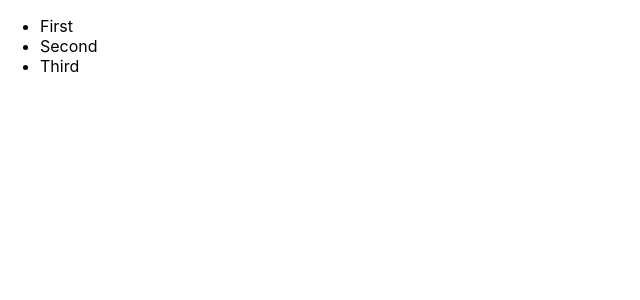
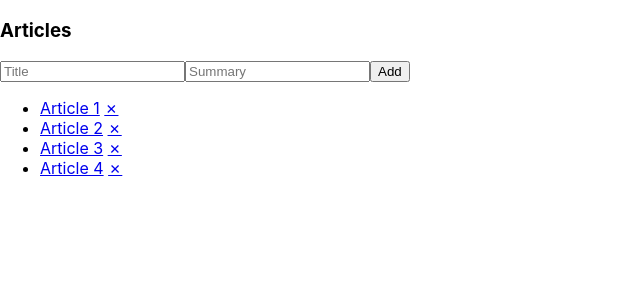
Before and after one commit to Arindo-Mudiare/react-playground, a React (Create React App) app: page / in a window 1280 px wide. Shown: the top 300 px of the page, without its empty margins (0-640 px from the left). Built offline with nearby package versions, Linux system fonts and the light colour scheme.

Commit message:
refactored class components to hooks

```diff
--- /dev/null
+++ b/src/AddArticle.js
@@ -0,0 +1,21 @@
+import * as React from "react";
+
+function AddArticle({
+  name,
+  title,
+  summary,
+  onChangeTitle,
+  onChangeSummary,
+  onClickAdd,
+}) {
+  return (
+    <section>
+      <h1>{name}</h1>
+      <input placeholder="Title" value={title} onChange={onChangeTitle} />
+      <input placeholder="Summary" value={summary} onChange={onChangeSummary} />
+      <button onClick={onClickAdd}>Add</button>
+    </section>
+  );
+}
+
+export default AddArticle;
--- /dev/null
+++ b/src/ArticleItem.js
@@ -0,0 +1,25 @@
+import * as React from "react";
+
+function ArticleItem({ article, onClickToggle, onClickRemove }) {
+  return (
+    <li>
+      <a
+        href={"#${article.id}"}
+        title="Toggle Summary"
+        onClick={onClickToggle.bind(null, article.id)}
+      >
+        {article.title}
+      </a>
+      &nbsp;
+      <a
+        href={"#${article.id}"}
+        title="Remove"
+        onClick={onClickRemove.bind(null, article.id)}
+      >
+        &#10007;
+      </a>
+      <p style={{ display: article.display }}>{article.summary}</p>
+    </li>
+  );
+}
+export default ArticleItem;
--- /dev/null
+++ b/src/ArticleList.js
@@ -0,0 +1,18 @@
+import * as React from "react";
+import ArticleItem from "./ArticleItem";
+
+function ArticleList({ articles, onClickToggle, onClickRemove }) {
+  return (
+    <ul>
+      {articles.map((i) => (
+        <ArticleItem
+          key={i.id}
+          article={i}
+          onClickToggle={onClickToggle}
+          onClickRemove={onClickRemove}
+        />
+      ))}
+    </ul>
+  );
+}
+export default ArticleList;
--- /dev/null
+++ b/src/HigherOda.js
@@ -0,0 +1,29 @@
+import * as React from "react";
+
+class HigherOda extends React.Component {
+  state = {
+    first: 0,
+    second: 0,
+    third: 0,
+  };
+
+  onClick = (name) => () => {
+    this.setState((state) => ({
+      ...state,
+      [name]: state[name] + 1,
+    }));
+  };
+
+  render() {
+    const { first, second, third } = this.state;
+    return (
+      <>
+        <button onClick={this.onClick("first")}>First {first}</button>
+        <button onClick={this.onClick("second")}>Second {second}</button>
+        <button onClick={this.onClick("third")}>Third {third}</button>
+      </>
+    );
+  }
+}
+
+export default HigherOda;
--- /dev/null
+++ b/src/MyFeature.js
@@ -0,0 +1,94 @@
+import * as React from "react";
+
+const id = (function* () {
+  let i = 1;
+  while (true) {
+    yield i;
+    i += 1;
+  }
+})();
+
+function MyFeature({ addArticle, articleList }) {
+  const [articles, setArticles] = React.useState([
+    {
+      id: id.next(),
+      title: "Article 1",
+      summary: "Article 1 Summary",
+      display: "none",
+    },
+    {
+      id: id.next(),
+      title: "Article 2",
+      summary: "Article 2 Summary",
+      display: "none",
+    },
+    {
+      id: id.next(),
+      title: "Article 3",
+      summary: "Article 3 Summary",
+      display: "none",
+    },
+    {
+      id: id.next(),
+      title: "Article 4",
+      summary: "Article 4 Summary",
+      display: "none",
+    },
+  ]);
+
+  const [title, setTitle] = React.useState("");
+  const [summary, setSummary] = React.useState("");
+
+  function onChangeTitle(e) {
+    setTitle(e.target.value);
+  }
+
+  function onChangeSummary(e) {
+    setSummary(e.target.value);
+  }
+
+  function onClickAdd() {
+    setArticles([
+      ...articles,
+      {
+        id: id.next(),
+        title: title,
+        summary: summary,
+        display: "none",
+      },
+    ]);
+    setTitle("");
+    setSummary("");
+  }
+
+  function onClickRemove(id) {
+    setArticles(articles.filter((article) => article.id !== id));
+  }
+
+  function onClickToggle(id) {
+    const index = articles.findIndex((article) => article.id === id);
+    const updatedArticles = [...articles];
+
+    updatedArticles[index] = {
+      ...articles[index],
+      display: articles[index].display ? "" : "none",
+    };
+
+    setArticles(updatedArticles);
+  }
+
+  return (
+    <section>
+      {addArticle({
+        title,
+        summary,
+        onChangeTitle,
+        onChangeSummary,
+        onClickAdd,
+      })}
+      {articleList({ articles, onClickToggle, onClickRemove })}
+    </section>
+  );
+}
+
+export default MyFeature;
--- a/src/index.js
+++ b/src/index.js
@@ -4,6 +4,10 @@ import "./index.css";
 import App from "./App";
 import reportWebVitals from "./reportWebVitals";
 import MyList2 from "./MyList2";
+import HigherOda from "./HigherOda";
+import MyFeature from "./MyFeature";
+import AddArticle from "./AddArticle";
+import ArticleList from "./ArticleList";
 
 const items = [
   { id: 0, name: "First" },
@@ -14,8 +18,31 @@ const items = [
 const root = ReactDOM.createRoot(document.getElementById("root"));
 root.render(
   <React.StrictMode>
-    {/* <App /> */}
-    <MyList2 items={items} />
+    <MyFeature
+      addArticle={({
+        title,
+        summary,
+        onChangeTitle,
+        onChangeSummary,
+        onClickAdd,
+      }) => (
+        <AddArticle
+          name="Articles"
+          title={title}
+          summary={summary}
+          onChangeTitle={onChangeTitle}
+          onChangeSummary={onChangeSummary}
+          onClickAdd={onClickAdd}
+        />
+      )}
+      articleList={({ articles, onClickToggle, onClickRemove }) => (
+        <ArticleList
+          articles={articles}
+          onClickToggle={onClickToggle}
+          onClickRemove={onClickRemove}
+        />
+      )}
+    />
   </React.StrictMode>
 );
 
```
